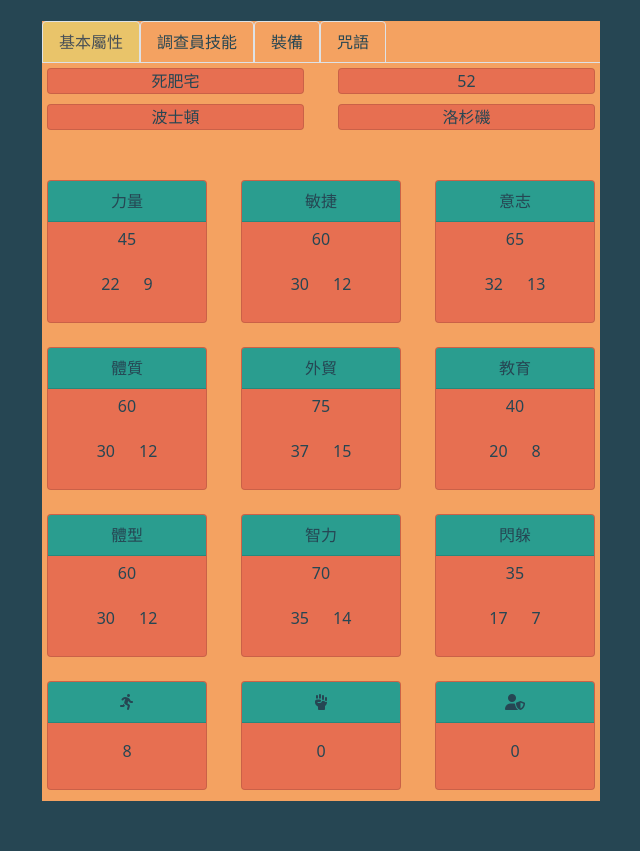
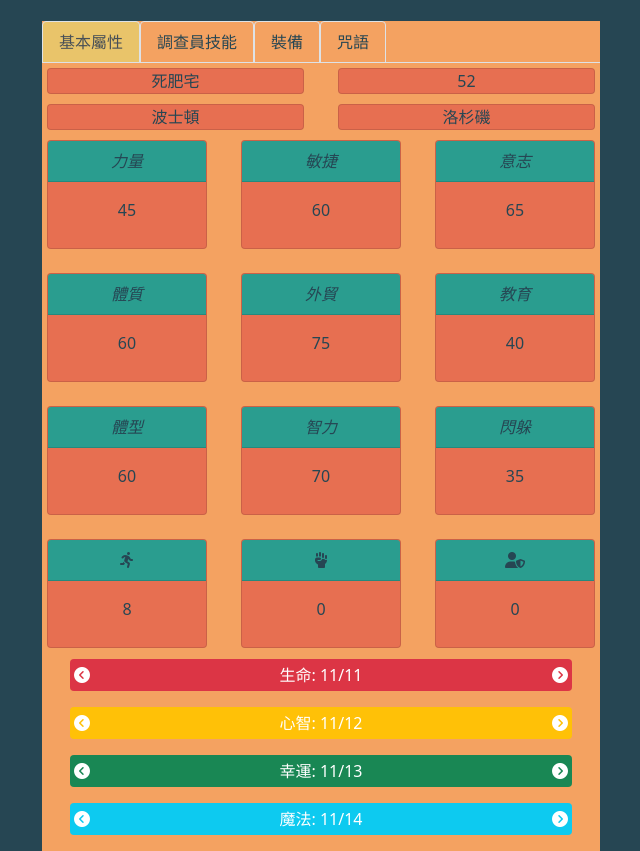
Before and after one commit to BluesLion/MysticExplorer, a plain HTML site: page index.html in a window 1280 px wide. Shown: the part 300-1151 px from the top of the page, without its empty margins (319-959 px from the left). Before the commit the page ends 1101 px from the top, so only its background shows below. Drawn offline with nearby package versions, Linux system fonts and the light colour scheme.

Commit message:
Add HP, Sanity, Luck and MP bar

```diff
--- a/index.html
+++ b/index.html
@@ -16,8 +16,8 @@
 <div id="app" class="container">
     <h1 class="text-center my-4">克蘇魯的呼喚7版角色卡</h1>
     <div class="row">
-        <div class="col-md-6 name-section mx-auto">
-            <div class="name-badge" :style="{ backgroundImage: 'url(' + avatarUrl + ')' }"></div>
+        <div class="col-12 text-center name-section">
+            <div class="name-badge mx-auto" :style="{ backgroundImage: 'url(' + avatarUrl + ')' }"></div>
             <div class="badge rounded-pill bg-primary text-white name-text">
                 <span>{{ name.value }}</span>
             </div>
@@ -73,18 +73,9 @@
                         </div>
                     </div>
                 </div>
-                <div class="row row-cols-1 row-cols-md-3 g-4 my-3">
-                    <div v-for="(attr, index) in attributes.slice(0, 10)" :key="'card-' + index" class="col">
-                        <div class="card h-100">
-                            <div class="card-header">{{ attr.label }}</div>
-                            <div class="card-title">{{ attr.value }}</div>
-                            <div class="card-body">
-                                <div class="row">
-                                    <div class="col">{{ Math.floor(attr.value / 2) }}</div>
-                                    <div class="col">{{ Math.floor(attr.value / 5) }}</div>
-                                </div>
-                            </div>
-                        </div>
+                <div class="row row-cols-1 row-cols-md-3 g-4">
+                    <div class="col" v-for="attr in attributes.slice(0, 11)" :key="'card-' + attr.id">
+                        <attribute-card :attr="attr"></attribute-card>
                     </div>
                     <div class="col">
                         <div class="card h-100">
@@ -117,6 +108,42 @@
                             <div class="card-body">
                                 <div>{{ build.value }}</div>
                             </div>
+                        </div>
+                    </div>
+                </div>
+                <div class="row my-3 mx-3">
+                    <div class="col-12">
+                        <div class="d-flex justify-content-between align-items-center bg-danger rounded p-1">
+                            <i class="fa-solid fa-circle-chevron-left text-white" @click="decHP"></i>
+                            <div class="text-white">{{ hitPoints.label }}: {{ hitPoints.current }}/{{ hitPoints.max }}</div>
+                            <i class="fa-solid fa-circle-chevron-right text-white" @click="incHP"></i>
+                        </div>
+                    </div>
+                </div>
+                <div class="row my-3 mx-3">
+                    <div class="col-12">
+                        <div class="d-flex justify-content-between align-items-center bg-warning rounded p-1">
+                            <i class="fa-solid fa-circle-chevron-left text-white" @click="decSAN"></i>
+                            <div class="text-white">{{ sanity.label }}: {{ sanity.current }}/{{ sanity.max }}</div>
+                            <i class="fa-solid fa-circle-chevron-right text-white" @click="incSAN"></i>
+                        </div>
+                    </div>
+                </div>
+                <div class="row my-3 mx-3">
+                    <div class="col-12">
+                        <div class="d-flex justify-content-between align-items-center bg-success rounded p-1">
+                            <i class="fa-solid fa-circle-chevron-left text-white" @click="decLUK"></i>
+                            <div class="text-white">{{ luck.label }}: {{ luck.current }}/{{ luck.max }}</div>
+                            <i class="fa-solid fa-circle-chevron-right text-white" @click="incLUK"></i>
+                        </div>
+                    </div>
+                </div>
+                <div class="row my-3 mx-3">
+                    <div class="col-12">
+                        <div class="d-flex justify-content-between align-items-center bg-info rounded p-1">
+                            <i class="fa-solid fa-circle-chevron-left text-white" @click="decMP"></i>
+                            <div class="text-white">{{ magicPoints.label }}: {{ magicPoints.current }}/{{ magicPoints.max }}</div>
+                            <i class="fa-solid fa-circle-chevron-right text-white" @click="incMP"></i>
                         </div>
                     </div>
                 </div>
--- a/js/app.js
+++ b/js/app.js
@@ -2,25 +2,29 @@ const app = Vue.createApp({
     data() {
         return {
             avatarUrl: 'img/avatar.png',
-            name: { label: "姓名", id: "name", value: this.generateName() },
-            occupation: { label: "職業", value: "死肥宅" },
-            age: { label: "年齡", value: Math.floor(Math.random() * 99) + 1 },
-            residence: { label: "居住地", value: "波士頓" },
-            birthplace: { label: "出生地", value: "洛杉磯" },
+            name: {label: "姓名", id: "name", value: this.generateName()},
+            occupation: {label: "職業", value: "死肥宅"},
+            age: {label: "年齡", value: Math.floor(Math.random() * 99) + 1},
+            residence: {label: "居住地", value: "波士頓"},
+            birthplace: {label: "出生地", value: "洛杉磯"},
             attributes: [
-                { label: "力量", id: "strength", value: this.genAttr() },
-                { label: "敏捷", id: "dexterity", value: this.genAttr() },
-                { label: "意志", id: "willpower", value: this.genAttr() },
-                { label: "體質", id: "constitution", value: this.genAttr() },
-                { label: "外貿", id: "appearance", value: this.genAttr() },
-                { label: "教育", id: "education", value: this.genAttr() },
-                { label: "體型", id: "size", value: this.genAttr() },
-                { label: "智力", id: "intelligence", value: this.genAttr() },
-                { label: "閃躲", id: "dodge", value: this.genAttr() }
+                {label: "力量", id: "strength", value: this.genAttr()},
+                {label: "敏捷", id: "dexterity", value: this.genAttr()},
+                {label: "意志", id: "willpower", value: this.genAttr()},
+                {label: "體質", id: "constitution", value: this.genAttr()},
+                {label: "外貿", id: "appearance", value: this.genAttr()},
+                {label: "教育", id: "education", value: this.genAttr()},
+                {label: "體型", id: "size", value: this.genAttr()},
+                {label: "智力", id: "intelligence", value: this.genAttr()},
+                {label: "閃躲", id: "dodge", value: this.genAttr()},
             ],
-            moverate: { label: "移動", value: 8 },
-            damagebounds: { label: "攻擊加成", value: 0 },
-            build: { label: "防禦", value: 0 },
+            moverate: {label: "移動", value: 8},
+            damagebounds: {label: "攻擊加成", value: 0},
+            build: {label: "防禦", value: 0},
+            hitPoints: {label: "生命", current: 11, max: 11},
+            sanity: {label: "心智", current: 11, max: 12},
+            luck: {label: "幸運", current: 11, max: 13},
+            magicPoints: {label: "魔法", current: 11, max: 14},
         };
     },
     methods: {
@@ -38,12 +42,41 @@ const app = Vue.createApp({
 
             return randomFirstName + randomLastName;
         },
+        modifyValue(obj, delta) {
+            const newValue = obj.current + delta;
+            if (newValue >= 0 && newValue <= obj.max) {
+                obj.current = newValue;
+            }
+        },
+
+        decHP() { this.modifyValue(this.hitPoints, -1); },
+        incHP() { this.modifyValue(this.hitPoints, 1); },
+        decSAN() { this.modifyValue(this.sanity, -1); },
+        incSAN() { this.modifyValue(this.sanity, 1); },
+        decLUK() { this.modifyValue(this.luck, -1); },
+        incLUK() { this.modifyValue(this.luck, 1); },
+        decMP() { this.modifyValue(this.magicPoints, -1); },
+        incMP() { this.modifyValue(this.magicPoints, 1); },
     },
+});
+
+app.component('attribute-card', {
+    props: ['attr'],
+    template: `
+    <div class="card h-100">
+      <div class="card-header" v-bind:title="attr.label">
+        <i v-bind:class="attr.icon">{{ attr.label }}</i>
+      </div>
+      <div class="card-body">
+        <div>{{ attr.value }}</div>
+      </div>
+    </div>
+  `
 });
 
 app.mount("#app");
 
 var tooltipTriggerList = [].slice.call(document.querySelectorAll('[data-bs-toggle="tooltip"]'))
 var tooltipList = tooltipTriggerList.map(function (tooltipTriggerEl) {
-  return new bootstrap.Tooltip(tooltipTriggerEl)
+    return new bootstrap.Tooltip(tooltipTriggerEl)
 })
```
